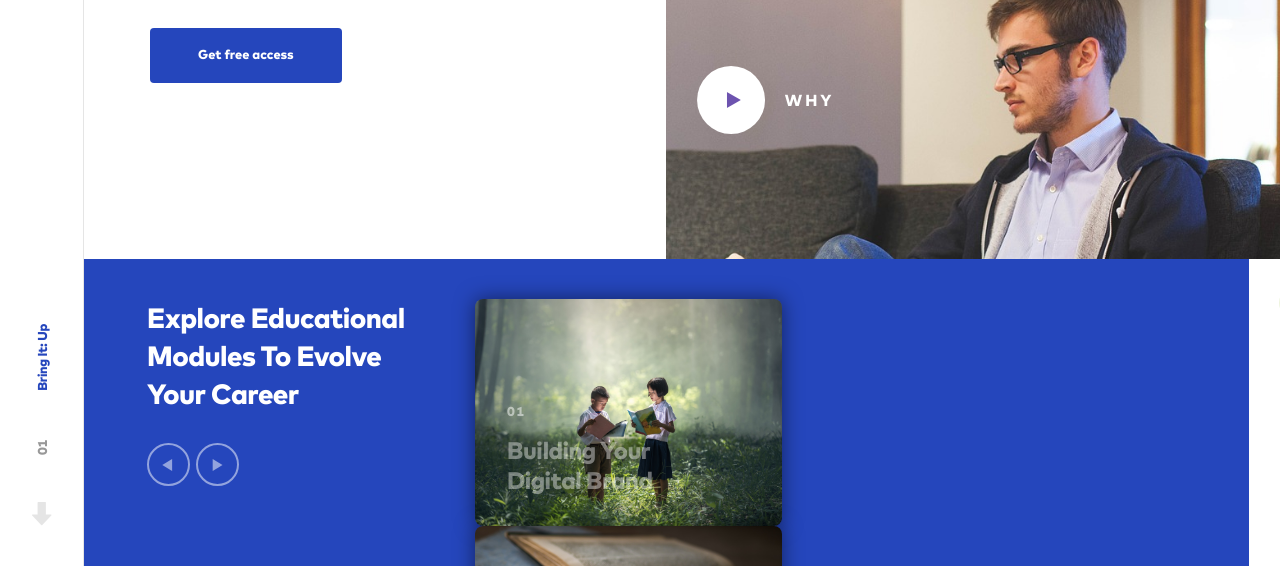
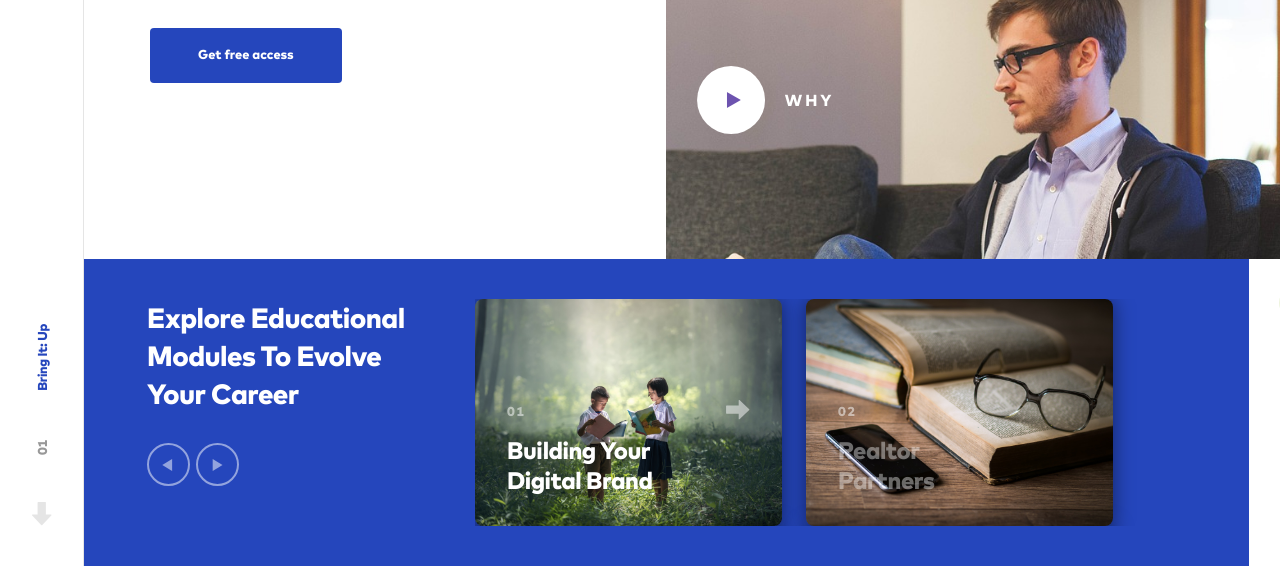
Before and after one commit to GSilver27/Multi-pages, a website with bundled scripts: page src/index.html in a window 1280 px wide. Shown: the part 234-800 px from the top of the page. Built offline with nearby package versions, Linux system fonts and the light colour scheme.

Commit message:
adding slider animation/mouseLeave effect,

```diff
--- a/src/index.html
+++ b/src/index.html
@@ -8,6 +8,7 @@
     <link rel="stylesheet" href="assets/css/font.css">
     <link rel="stylesheet" href="assets/css/animate.css">
     <link rel="stylesheet" href="assets/css/style.css">
+    <link rel="icon" href="favicon.ico" type="image/x-icon">
 </head>
 <body>
     <div class="page">
--- a/src/js/main.js
+++ b/src/js/main.js
@@ -1,9 +1,38 @@
 import MainSlider from './modules/slider/slider-main';
+import MiniSlider from './modules/slider/slider-mini';
 import VideoPlayer from './modules/playVideo';
 
 window.addEventListener('DOMContentLoaded', () => {
-    const slider = new MainSlider({page: '.page', btns: '.next'});
+    const slider = new MainSlider({container: '.page', btns: '.next'});
     slider.render();
+
+    const showUpSlider = new MiniSlider({
+        container: '.showup__content-slider',
+        prev: '.showup__prev',
+        next: '.showup__next',
+        activeClass: 'card-active',
+        animate: true,
+    });
+    showUpSlider.init();
+
+    const modulesSlider = new MiniSlider({
+        container: '.modules__content-slider',
+        prev: '.modules__info-btns .slick-prev',
+        next: '.modules__info-btns .slick-next',
+        activeClass: 'card-active',
+        animate: true,
+        autoplay: true
+    });
+    modulesSlider.init();
+
+    const feedSlider = new MiniSlider({
+        container: '.feed__slider',
+        prev: '.feed__slider .slick-prev',
+        next: '.feed__slider .slick-next',
+        activeClass: 'feed__item-active',
+
+    });
+    feedSlider.init();
 
     const player = new VideoPlayer('.showup .play', '.overlay');
     player.init();
--- /dev/null
+++ b/src/js/modules/slider/slider-mini.js
@@ -0,0 +1,99 @@
+import Slider from './slider';
+
+export default class MiniSlider extends Slider {
+    constructor(container, next, prev, activeClass, animate, autoplay) {
+        super(container, next, prev, activeClass, animate, autoplay);
+    }
+
+    decorizeSlides() {
+        Array.from(this.slides).forEach(slide => {
+            slide.classList.remove(this.activeClass);
+            if (this.animate) {
+                slide.querySelector('.card__title').style.opacity = '0.4';
+                slide.querySelector('.card__controls-arrow').style.opacity = '0';
+            }
+        });
+
+        this.slides[0].classList.add(this.activeClass);
+        if (this.animate) {
+            this.slides[0].querySelector('.card__title').style.opacity = '1';
+            this.slides[0].querySelector('.card__controls-arrow').style.opacity = '1';
+        }
+    }
+
+    nextSlide() {
+        for (let i = 1; i < this.slides.length; i++) {
+            if (this.slides[i].tagName !== 'BUTTON') {
+                this.container.appendChild(this.slides[0]);
+                this.decorizeSlides();
+                break;
+            } else {
+                this.container.appendChild(this.slides[i]);
+                i--;
+            }
+        }
+    }
+
+    bindTriggers() {
+        this.next.addEventListener('click', () => {
+            this.nextSlide();
+        });
+
+        this.prev.addEventListener('click', () => {
+            for (let i = this.slides.length - 1; i > 0; i--) {
+                if (this.slides[i].tagName !== 'BUTTON') {
+                    let active = this.slides[i];
+                    this.container.insertBefore(active, this.slides[0]);
+                    this.decorizeSlides();
+                    break;
+                }
+            }
+        });
+    }
+
+    autoplayStart() {
+        let autoplay = setInterval(() => {
+            this.nextSlide();
+        }, 5000);
+
+        this.slides[0].parentNode.addEventListener('mouseenter', () => {
+            clearInterval(autoplay);
+        });
+
+        this.next.addEventListener('mouseenter', () => {
+            clearInterval(autoplay);
+        });
+
+        this.prev.addEventListener('mouseenter', () => {
+            clearInterval(autoplay);
+        });
+    }
+
+    init() {
+        this.container.style.cssText = `
+            display: flex;
+            flex-wrap: wrap;
+            overflow: hidden;
+            align-items: flex-start;
+        `;
+
+        this.bindTriggers();
+        this.decorizeSlides();
+
+        if (this.autoplay) {
+            this.autoplayStart();
+
+            this.slides[0].parentNode.addEventListener('mouseleave', () => {
+                this.autoplayStart();
+            });
+
+            this.next.addEventListener('mouseleave', () => {
+                clearInterval(autoplay);
+            });
+
+            this.prev.addEventListener('mouseleave', () => {
+                clearInterval(autoplay);
+            });
+        }
+    }
+}
--- a/src/js/modules/slider/slider.js
+++ b/src/js/modules/slider/slider.js
@@ -1,9 +1,19 @@
 export default class Slider {
-    constructor({page = '', btns = '', next = '', prev = ''} = {}) {
-        this.page = document.querySelector(page);
-        this.slides = this.page.children; // получаем ноду
+    constructor({container = null,
+        btns = null,
+        next = null,
+        prev = null,
+        animate,
+        activeClass = '',
+        autoplay } = {}) {
+        this.container = document.querySelector(container);
+        this.slides = this.container.children; // получаем ноду
         this.btns = document.querySelectorAll(btns);
+        this.prev = document.querySelector(prev);
+        this.next = document.querySelector(next);
+        this.activeClass = activeClass;
+        this.animate = animate;
+        this.autoplay = autoplay;
         this.slideIndex = 1;
     }
-
 }
```
Also changed, not shown: src/js/modules/slider/slider-main.js (+3 -5 lines), dist/index.html, dist/script.js, 1 other file.
